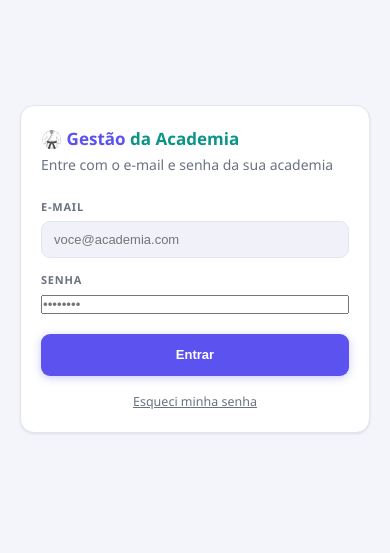
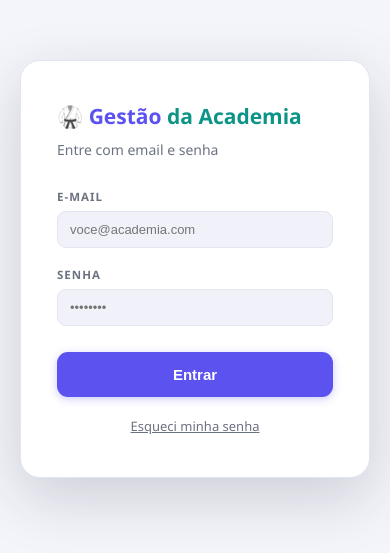
Before and after one commit to conradoleme/gestao-academia, a website: page public/index.html in a window 390 px wide. Shown: the part 153-706 px from the top of the page. Drawn offline with Linux system fonts and the light colour scheme; no server answers.

Commit message:
Melhora UX da tela de login: campos maiores, texto mais direto
Card maior, com mais respiro, sombra mais presente e campos/botão
maiores (14px de padding em vez de 10px) — ficava apertado, ainda mais
agora que a tela de login pode mostrar nome/logo da academia (feature de
slug). Texto trocado de "Entre com o e-mail e senha da sua academia" pra
"Entre com email e senha" (redundante ter "da sua academia" com o nome
dela já em cima).

De quebra, achei e corrigi um bug real: input[type="password"] nunca
tinha entrado na lista de seletores que aplica o estilo de tema (fundo,
borda, cor) — todo campo de senha do sistema (login, trocar senha em
Configurações, etc.) ficava branco fixo no modo escuro, destoando dos
campos ao lado. Testado em claro, escuro e mobile.

Co-Authored-By: Claude Sonnet 5 <noreply@anthropic.com>

```diff
--- a/public/css/style.css
+++ b/public/css/style.css
@@ -113,7 +113,7 @@ tr:hover td { background: var(--surface2); }
 .form-grid > * { min-width: 0; }
 .form-group { display: flex; flex-direction: column; gap: 6px; margin-bottom: 0; }
 .form-group label { font-size: 11px; text-transform: uppercase; letter-spacing: 0.8px; color: var(--text2); font-weight: 700; }
-input[type="number"], input[type="text"], input[type="date"], input[type="email"], input[type="tel"], input[type="time"], select, textarea {
+input[type="number"], input[type="text"], input[type="date"], input[type="email"], input[type="tel"], input[type="time"], input[type="password"], select, textarea {
   background: var(--surface2); border: 1px solid var(--border); color: var(--text);
   padding: 10px 12px; border-radius: 9px; font-size: 13px; width: 100%;
   outline: none; transition: border 0.15s, box-shadow .15s;
@@ -228,7 +228,12 @@ textarea { resize: vertical; min-height: 80px; font-family: inherit; font-size:
 
 /* Tela de login */
 .login-wrap { min-height: 100vh; display: flex; align-items: center; justify-content: center; padding: 20px; }
-.login-card { width: 100%; max-width: 380px; }
+.login-card { width: 100%; max-width: 420px; padding: 40px 36px; border-radius: 20px; box-shadow: var(--shadow-lg); }
+.login-card .logo { font-size: 21px; }
+.login-card .subtitle { font-size: 14px; }
+.login-input { padding: 14px 16px; font-size: 15px; border-radius: 11px; }
+.login-submit { padding: 14px 20px; font-size: 15px; border-radius: 11px; }
+.login-card .form-group label { font-size: 11.5px; letter-spacing: 1px; }
 
 /* Barra superior mobile + gaveta de navegação (escondidas no desktop) */
 .mobile-topbar { display: none; }
--- a/public/js/auth.js
+++ b/public/js/auth.js
@@ -32,14 +32,14 @@ function renderLoginScreen(errorMsg, branding) {
   el.innerHTML = `
     <div class="login-wrap">
       <div class="card login-card">
-        <div class="logo" style="margin-bottom:2px;">${logoHtml} ${b ? escapeHtml(b.nome) : `Gestão <span>da Academia</span>`}</div>
-        <p class="subtitle" style="margin-bottom:24px;">Entre com o e-mail e senha da sua academia</p>
+        <div class="logo" style="margin-bottom:6px;">${logoHtml} ${b ? escapeHtml(b.nome) : `Gestão <span>da Academia</span>`}</div>
+        <p class="subtitle" style="margin-bottom:28px;">Entre com email e senha</p>
         ${errorMsg ? `<div class="alert alert-danger">${escapeHtml(errorMsg)}</div>` : ''}
-        <div class="form-group"><label>E-mail</label><input type="email" id="login-email" placeholder="voce@academia.com"></div>
-        <div class="form-group" style="margin-top:14px;"><label>Senha</label><input type="password" id="login-senha" placeholder="••••••••"></div>
-        <button class="btn btn-primary" style="width:100%;margin-top:20px;" onclick="handleLogin()">Entrar</button>
-        <div style="text-align:center;margin-top:14px;">
-          <a href="#" style="font-size:12.5px;color:var(--text2);" onclick="openForgotPasswordModal();return false;">Esqueci minha senha</a>
+        <div class="form-group"><label>E-mail</label><input type="email" id="login-email" class="login-input" placeholder="voce@academia.com"></div>
+        <div class="form-group" style="margin-top:18px;"><label>Senha</label><input type="password" id="login-senha" class="login-input" placeholder="••••••••"></div>
+        <button class="btn btn-primary login-submit" style="width:100%;margin-top:26px;" onclick="handleLogin()">Entrar</button>
+        <div style="text-align:center;margin-top:18px;">
+          <a href="#" style="font-size:13px;color:var(--text2);" onclick="openForgotPasswordModal();return false;">Esqueci minha senha</a>
         </div>
       </div>
     </div>
```
